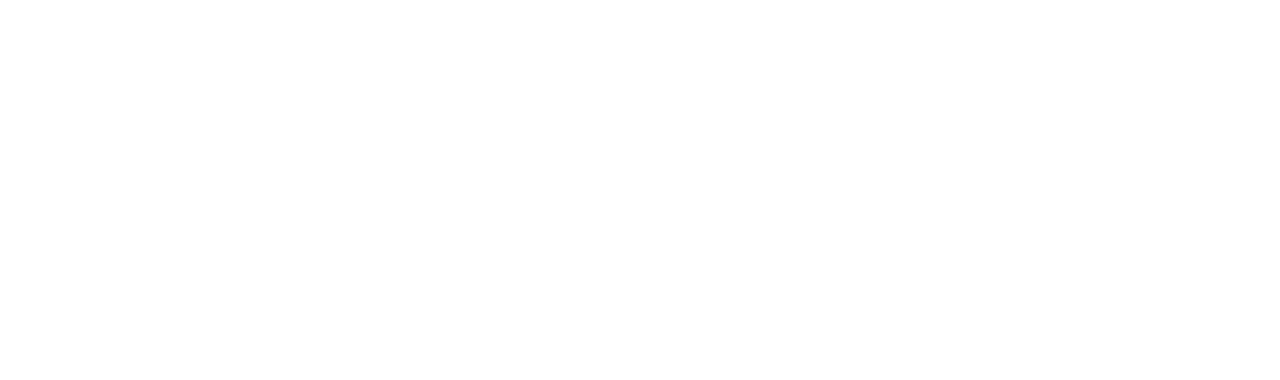
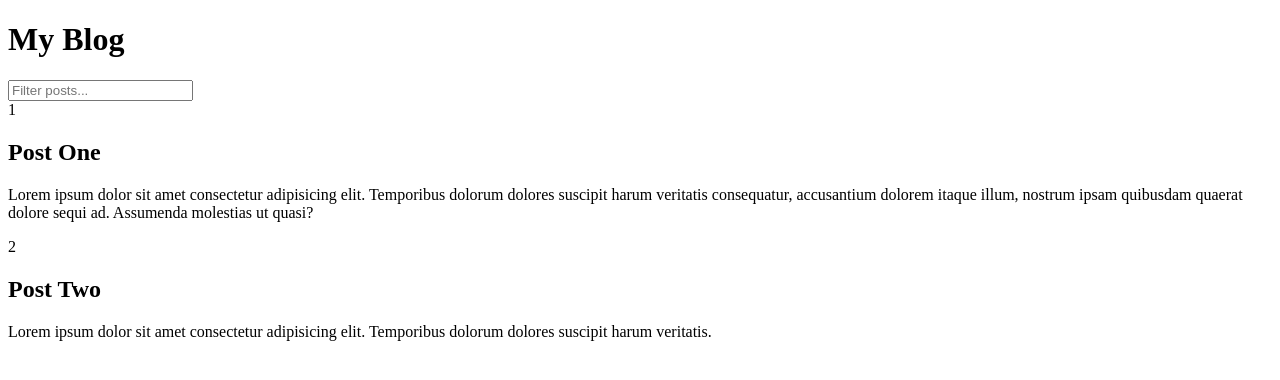
Before and after one commit to PieronCZ/Infinite-Scroll-Post, a plain HTML site: page index.html in a window 1280 px wide. Drawn offline with Linux system fonts and the light colour scheme.

Commit message:
HTML done (version for styling)

```diff
--- a/index.html
+++ b/index.html
@@ -7,6 +7,38 @@
     <title>Infinite Scroll Posts</title>
 </head>
 <body>
+    <h1>My Blog</h1>
+
+    <div class="filter-container">
+        <input type="text" id="filter" class="filter" placeholder="Filter posts...">
+    </div>
+
+    <div id="post-container">
+        <div class="post">
+            <div class="number">1</div>
+            <div class="post-info">
+                <h2 class="post-title">Post One</h2>
+                <p class="post-body">
+                    Lorem ipsum dolor sit amet consectetur adipisicing elit. Temporibus dolorum dolores suscipit harum veritatis consequatur, accusantium dolorem itaque illum, nostrum ipsam quibusdam quaerat dolore sequi ad. Assumenda molestias ut quasi?
+                </p>
+            </div>
+        </div>
+        <div class="post">
+            <div class="number">2</div>
+            <div class="post-info">
+                <h2 class="post-title">Post Two</h2>
+                <p class="post-body">
+                    Lorem ipsum dolor sit amet consectetur adipisicing elit. Temporibus dolorum dolores suscipit harum veritatis.
+                </p>
+            </div>
+        </div>
+    </div>
+
+    <div class="loader">
+        <div class="circle"></div>
+        <div class="circle"></div>
+        <div class="circle"></div>
+    </div>
 
     <script src="script.js"></script>
 </body>
```
